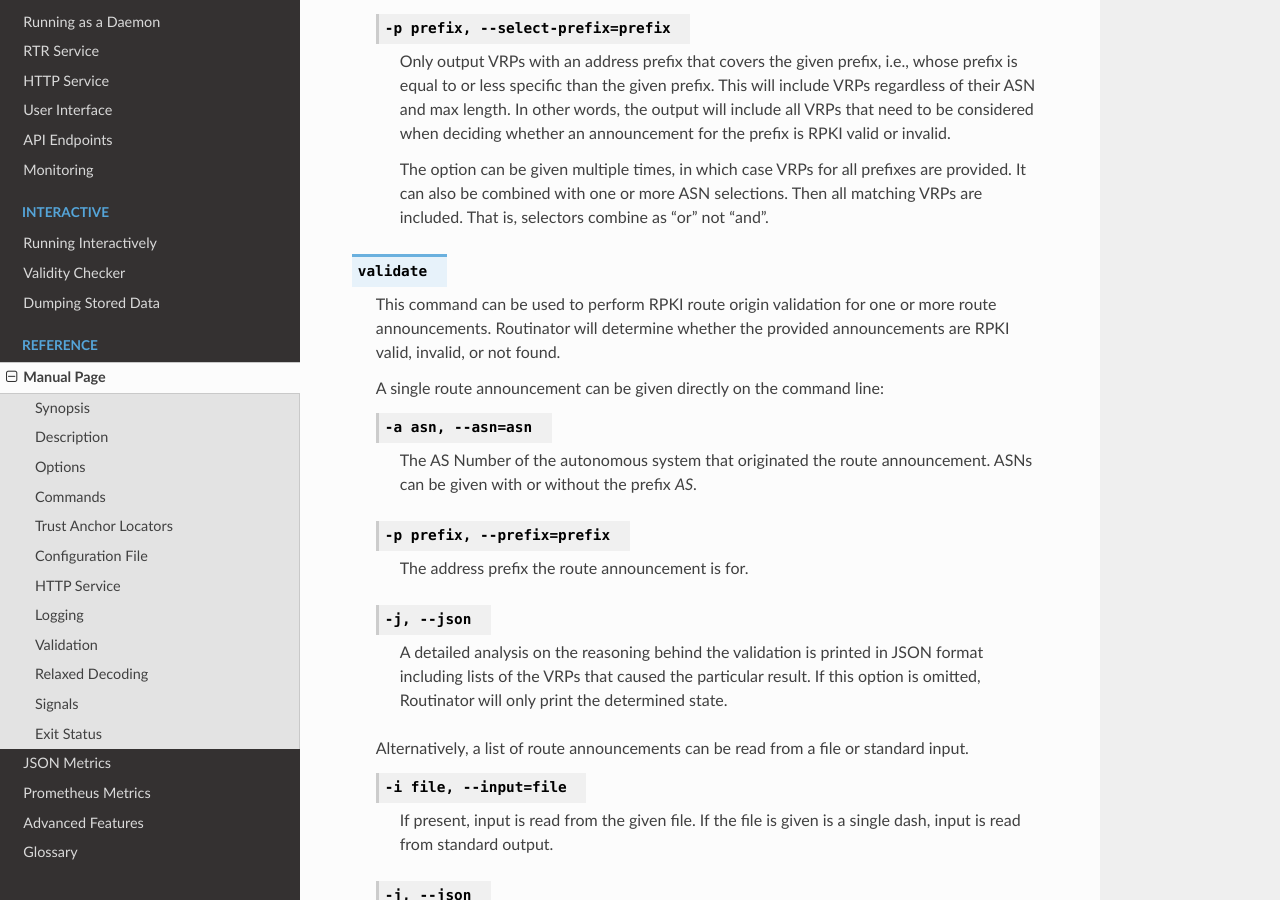
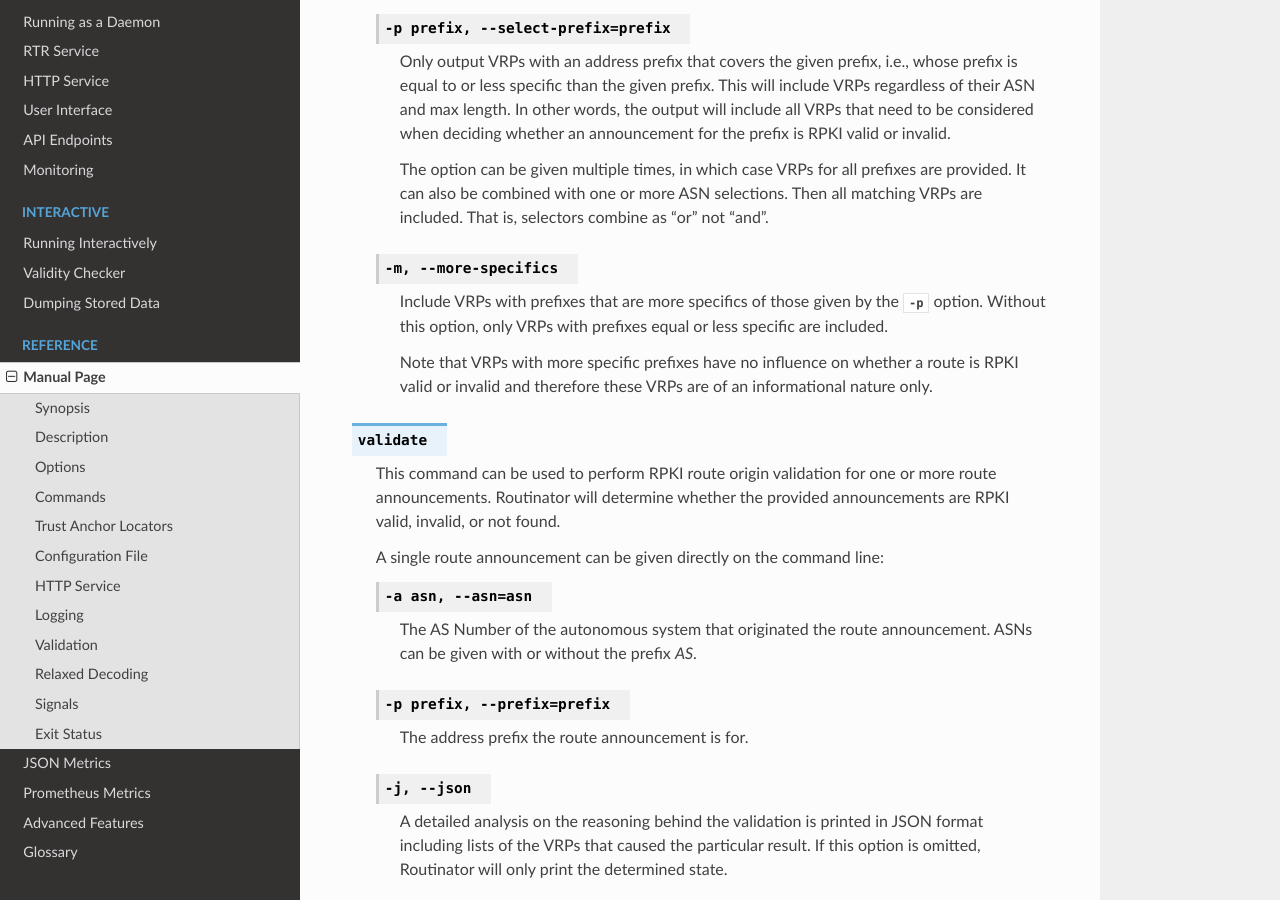
Before and after one commit to NLnetLabs/routinator, a Sphinx documentation site: the page built from doc/manual/source/manual-page.rst, in a window 1280 px wide and 900 px high, scrolled down 10619 px. Built offline with Sphinx 7.4.7 and the Read the Docs theme 2.0.0, drawn with Linux system fonts in a browser that asks for light colours; some of the changed text lies outside the part shown.

Commit message:
Add a --more-specifics option to the vrps command.

```diff
--- a/doc/manual/source/manual-page.rst
+++ b/doc/manual/source/manual-page.rst
@@ -583,6 +583,17 @@ These can be requested by providing different commands on the command line.
            prefixes are provided. It can also be combined with one or more
            ASN selections. Then all matching VRPs are included. That is,
            selectors combine as "or" not "and".
+
+    .. option:: -m, --more-specifics
+
+           Include VRPs with prefixes that are more specifics of those given
+           by the :option:`-p` option. Without this option, only VRPs with
+           prefixes equal or less specific are included.
+
+           Note that VRPs with more specific prefixes have no influence on
+           whether a route is RPKI valid or invalid and therefore these VRPs
+           are of an informational nature only.
+
 
 .. subcmd:: validate
 
@@ -1328,7 +1339,11 @@ form of a query string. The field ``select-asn`` can be used to filter for
 ASNs and the field ``select-prefix`` can be used to filter for prefixes. The
 fields can be repeated multiple times.
 
-This works in the same way as the options of the same name to the
+In addition, the query parameter ``include=more-specifics`` will cause the
+inclusion of VRPs for more specific prefixes of prefixes given via
+``select-prefix``.
+
+These parameters work in the same way as the options of the same name to the
 :subcmd:`vrps` command.
 
 Logging
```
Also changed, not shown: 3 other files.
